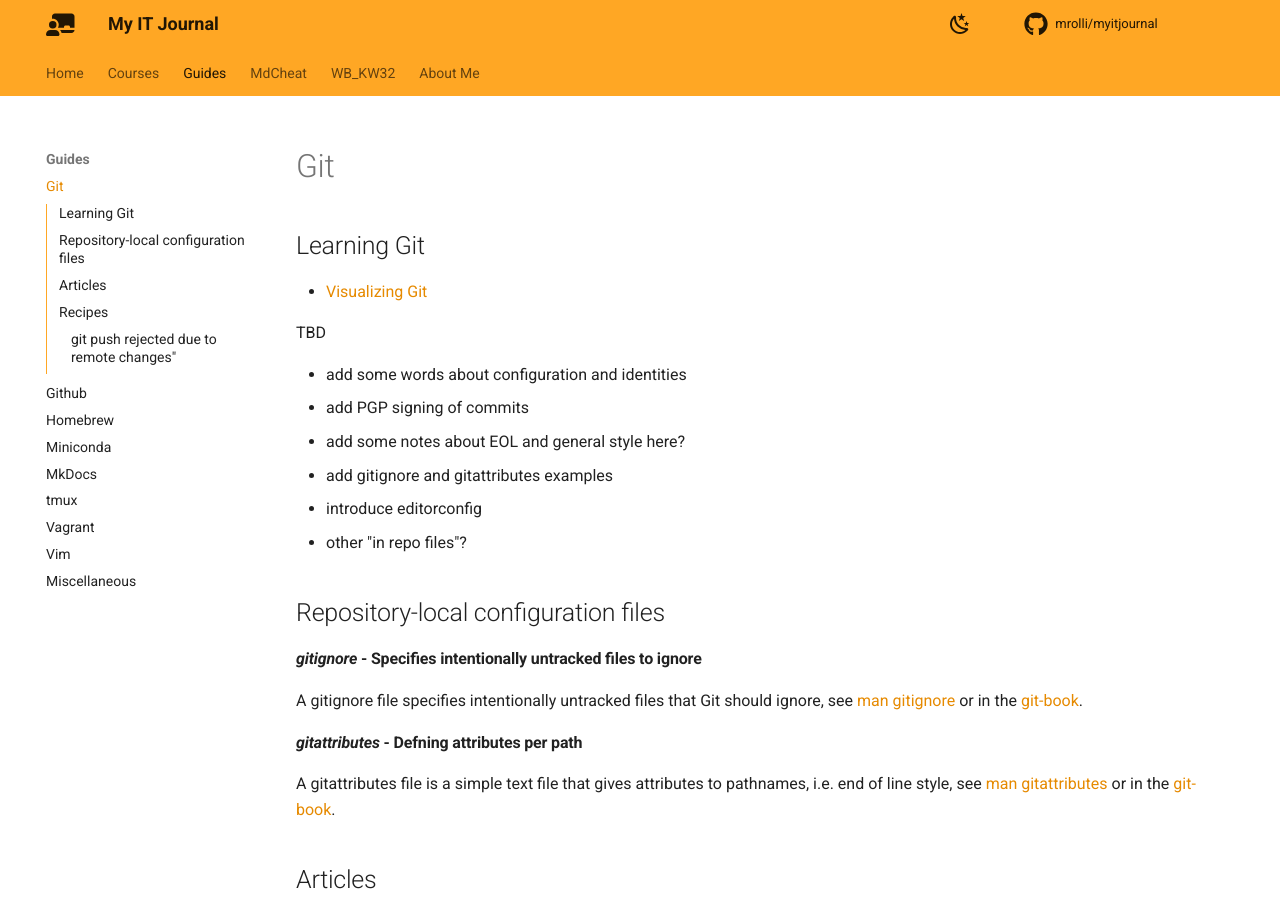
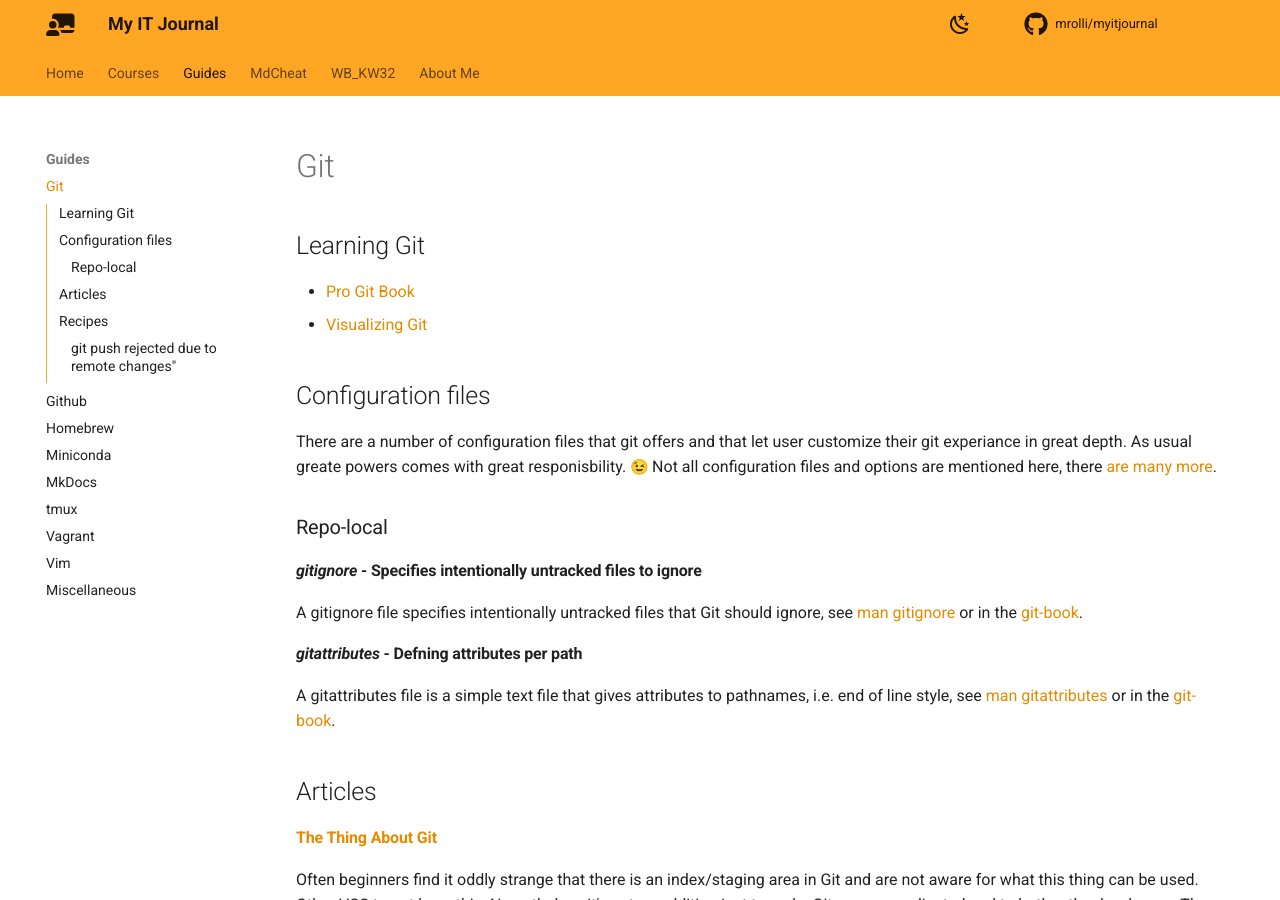
Before and after one commit to mrolli/myitjournal, an MkDocs documentation site: the page built from docs/guides/git.md, in a window 1280 px wide and 900 px high. Built offline with MkDocs 1.6.1 and Material for MkDocs 9.7.7, drawn with Linux system fonts in a browser that asks for light colours; emoji names are drawn with the system emoji font; comment, search, counter and statistics services are not loaded.

Commit message:
Replace TBD stuff with intro to config files

```diff
--- a/docs/guides/git.md
+++ b/docs/guides/git.md
@@ -2,18 +2,16 @@
 
 ## Learning Git
 
+* [Pro Git Book](https://git-scm.com/book/en/v2)
 * [Visualizing Git](https://git-school.github.io/visualizing-git/)
 
-TBD
+## Configuration files
 
-* add some words about configuration and identities
-* add PGP signing of commits
-* add some notes about EOL and general style here?
-* add gitignore and gitattributes examples
-* introduce editorconfig
-* other "in repo files"?
+There are a number of configuration files that git offers and that let user customize their git experiance in great depth. As usual
+greate powers comes with great responisbility. :wink: Not all configuration files and options are mentioned here, there
+[are many more](https://git-scm.com/docs/git-config).
 
-## Repository-local configuration files
+### Repo-local
 
 #### *gitignore* - Specifies intentionally untracked files to ignore
 
```
